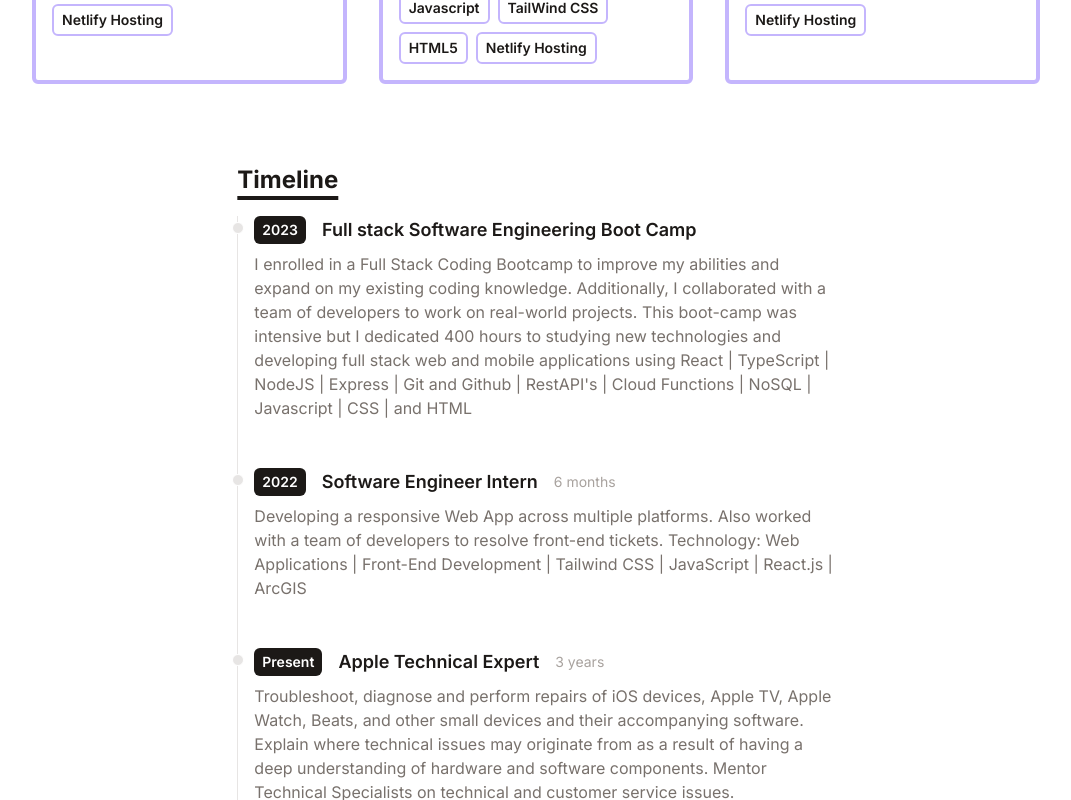
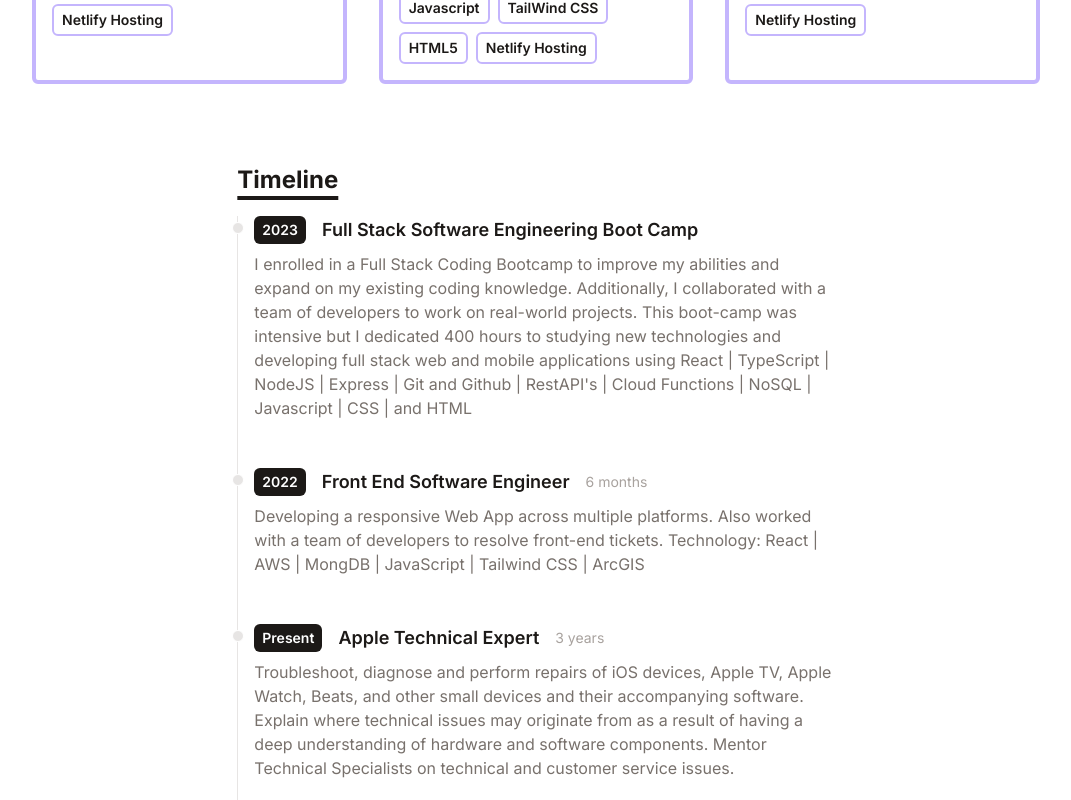
Before and after one commit to MiguelCamilo/Developer-Portfolio, a React (Vite) app: page / in a window 1280 px wide. Shown: the part 664-1464 px from the top of the page, without its empty margins (104-1175 px from the left). Built offline with nearby package versions, Linux system fonts and the light colour scheme.

Commit message:
CHANGES to timeline component

```diff
--- a/src/data/timeline.js
+++ b/src/data/timeline.js
@@ -2,16 +2,16 @@ export default [
 	{
 		id: '1',
 		year: "2023",
-		title: "Full stack Software Engineering Boot Camp",
+		title: "Full Stack Software Engineering Boot Camp",
 		details:
 			"I enrolled in a Full Stack Coding Bootcamp to improve my abilities and expand on my existing coding knowledge. Additionally, I collaborated with a team of developers to work on real-world projects. This boot-camp was intensive but I dedicated 400 hours to studying new technologies and developing full stack web and mobile applications using React | TypeScript | NodeJS | Express | Git and Github |  RestAPI's | Cloud Functions | NoSQL | Javascript | CSS | and HTML",
 	},
 	{
 		id: '2',
 		year: "2022",
-		title: "Software Engineer Intern",
+		title: "Front End Software Engineer",
 		duration: "6 months",
-		details: `Developing a responsive Web App across multiple platforms. Also worked with a team of developers to resolve front-end tickets. Technology: Web Applications | Front-End Development | Tailwind CSS | JavaScript | React.js | ArcGIS`,
+		details: `Developing a responsive Web App across multiple platforms. Also worked with a team of developers to resolve front-end tickets. Technology: React | AWS | MongDB | JavaScript | Tailwind CSS | ArcGIS`,
 	},
 	{
 		id: '3',
```
